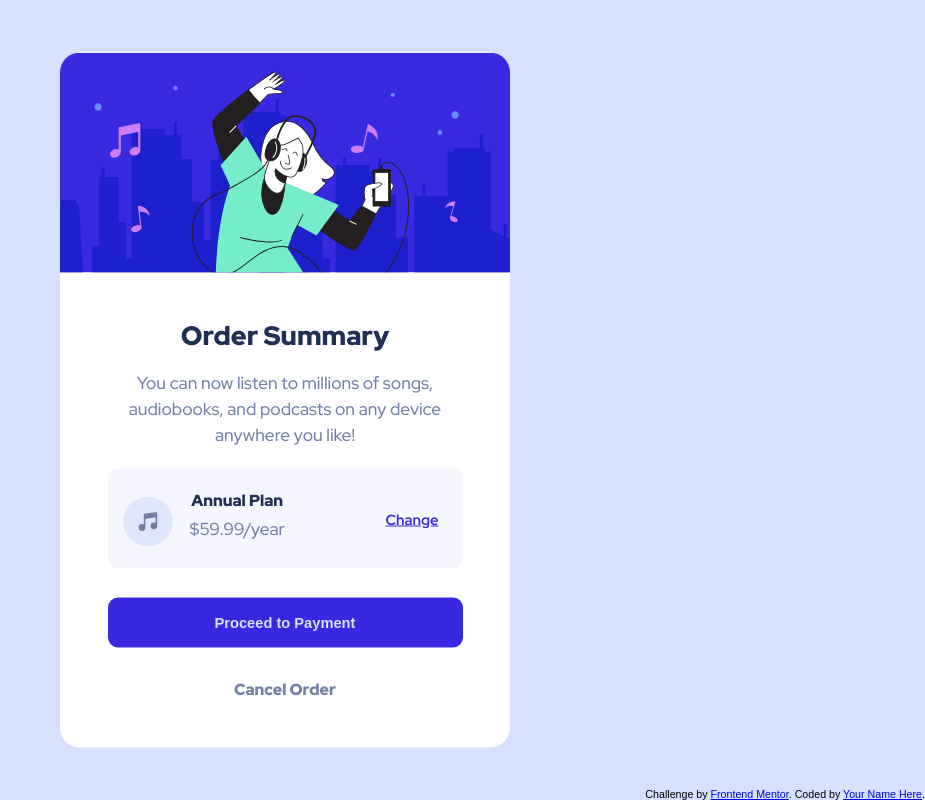
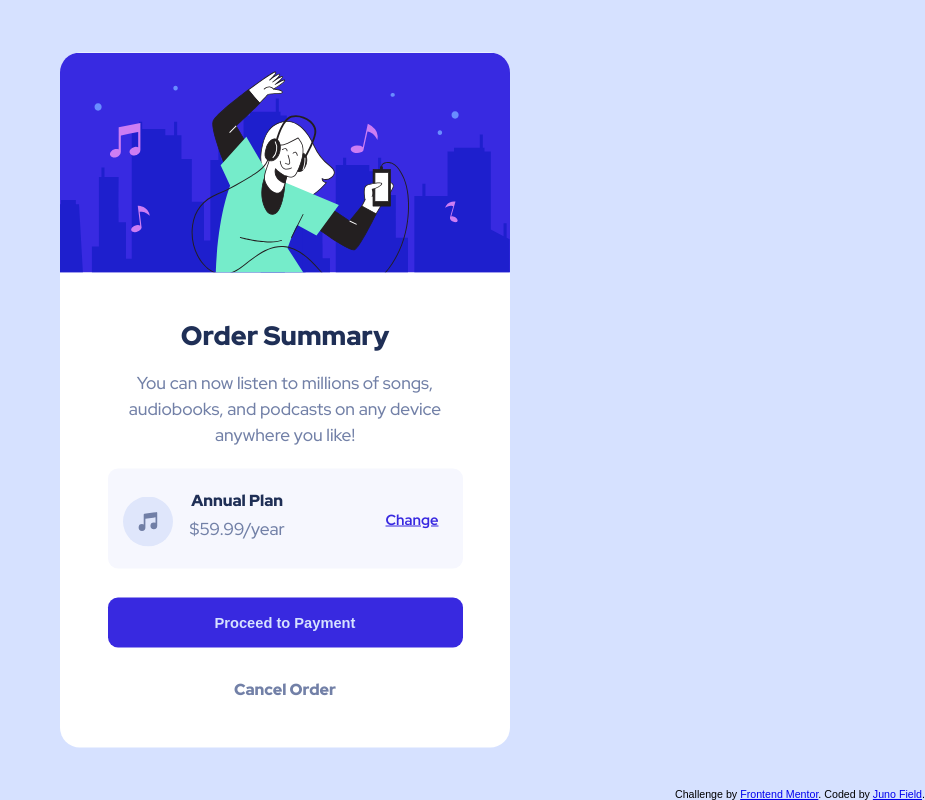
Before and after one commit to JunoField/fm3-order-summary-component, a website built with Parcel: page index.html in a window 1280 px wide. Shown: the whole page, without its empty margins (355-1280 px from the left). Built offline with nearby package versions, Linux system fonts and the light colour scheme.

Commit message:
renamed readmes, updated name in page, built

```diff
--- a/index.html
+++ b/index.html
@@ -44,7 +44,7 @@
 
   <div class="attribution">
     Challenge by <a href="https://www.frontendmentor.io?ref=challenge" target="_blank">Frontend Mentor</a>.
-    Coded by <a href="#">Your Name Here</a>.
+    Coded by <a href="https://github.com/JunoField/">Juno Field</a>.
   </div>
 </body>
 </html>
```
Also changed, not shown: README-original.md (added), README-template.md (deleted), README.md, dist/index.html, 2 other files.
